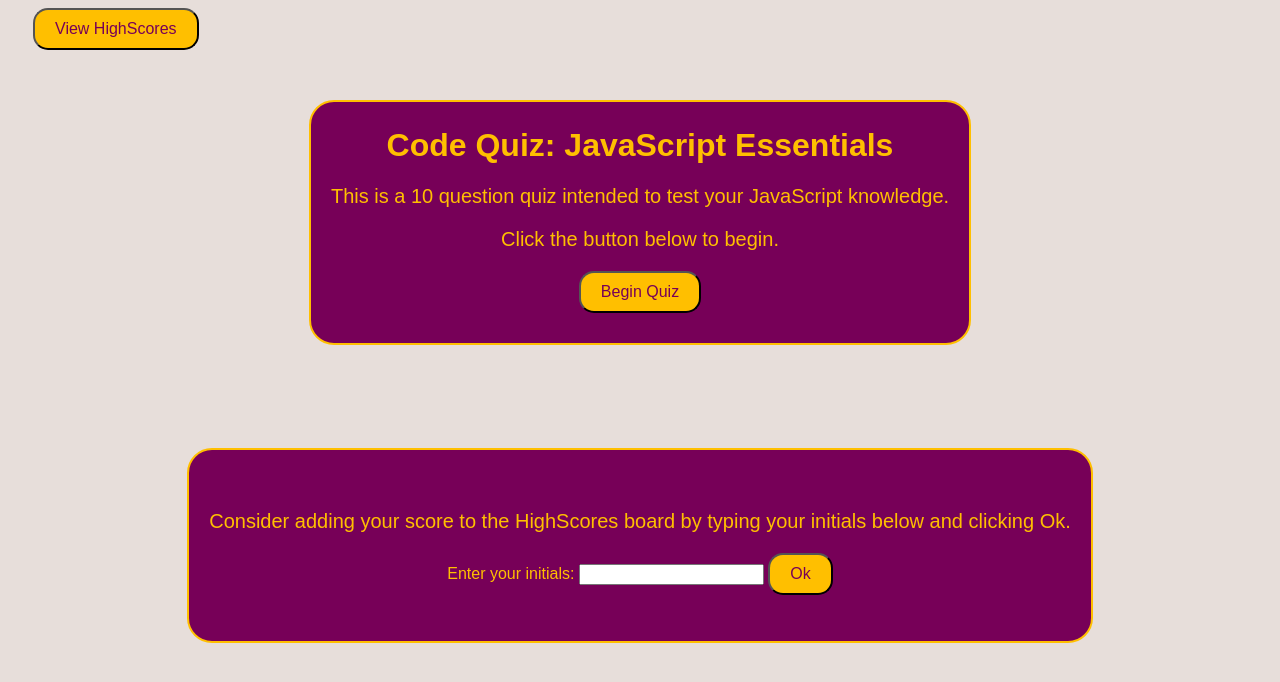
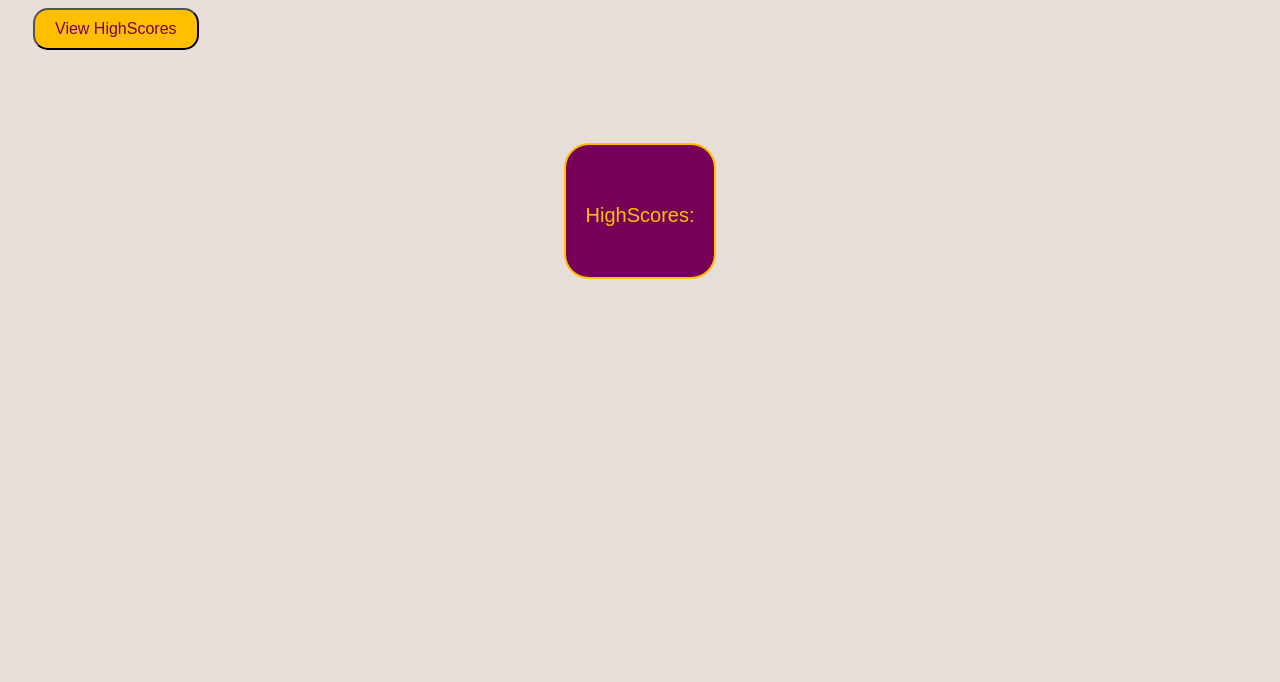
Before and after one commit to IsiBee/code-quiz-challenge, a plain HTML site: page index.html in a window 1280 px wide. Both pictures are taken after a click on the button "View HighScores". Drawn offline with Linux system fonts and the light colour scheme.

Commit message:
added pulling high scores from local storage.

```diff
--- a/assets/js/script.js
+++ b/assets/js/script.js
@@ -9,6 +9,7 @@ var beginQuizEl = document.querySelector("#start-button");
 var timerEl = document.querySelector("#timer");
 var highScoreEl = document.querySelector("#final-score");
 var highScoreBtn = document.querySelector("#highScore-btn");
+var viewBtn = document.querySelector("#view-highscores");
 
 var welcomeEl = document.querySelector(".main-container");
 var questionContainer = document.querySelector(".question-container");
@@ -174,18 +175,30 @@ var endQuiz = function () {
 };
 
 var viewHighScores = function(){
+    // If someone viewed highscores without completing the quiz.
+    hideContent(timerEl);
+    hideContent(questionContainer);
+    hideContent(answerContainer);
+    hideContent(formEl);
+    hideContent(welcomeEl);
+    hideContent(beginQuizEl);
+
+
+    showContent(highScoreContainer);
+    var information = document.getElementById("final-information");
+    information.textContent = "HighScores: "
     var scores = JSON.parse(localStorage.getItem("highScores"));
-    var scoreList = document.createElement("ul");
     for(var i=0; i < scores.length; i++){
-        var item = document.createElement("li")
+        var item = document.createElement("h4")
         var initialItem = scores[i].inits;
         var highScoreItem = scores[i].score;
 
-        item.textContent = initialItem + " - " + highScoreItem
-        scoreList.appendChild(item);
+
+        item.textContent = initialItem + " - " + highScoreItem;
+        highScoreContainer.appendChild(item);
     }
 
-}
+};
 
 var saveHighScore = function (event) {
     event.preventDefault();
@@ -222,8 +235,10 @@ var saveHighScore = function (event) {
     hideContent(timerEl);
     hideContent(questionContainer);
     hideContent(answerContainer);
-    //hideContent(highScoreContainer);
+    hideContent(highScoreContainer);
 
     beginQuizEl.addEventListener("click", takeQuiz);
 
     highScoreBtn.addEventListener("click", saveHighScore);
+
+    viewBtn.addEventListener("click", viewHighScores);
--- a/index.html
+++ b/index.html
@@ -45,13 +45,14 @@
 
         <div class="main-container highScore-container">
             <h2 id="final-score"></h2>
-            <p>Consider adding your score to the HighScores board by typing your initials below and clicking Ok.</p>
+            <p id="final-information">Consider adding your score to the HighScores board by typing your initials below and clicking Ok.</p>
             <form class="initials-form">
                 <label for="initials-input">Enter your initials: </label>
                 <input type="text" id="initials-input" name="initials-input">
                 <button class="btn" id="highScore-btn" type="submit">Ok</button>
             </form>
-            <ul
+
+
         </div>
 
 
```
